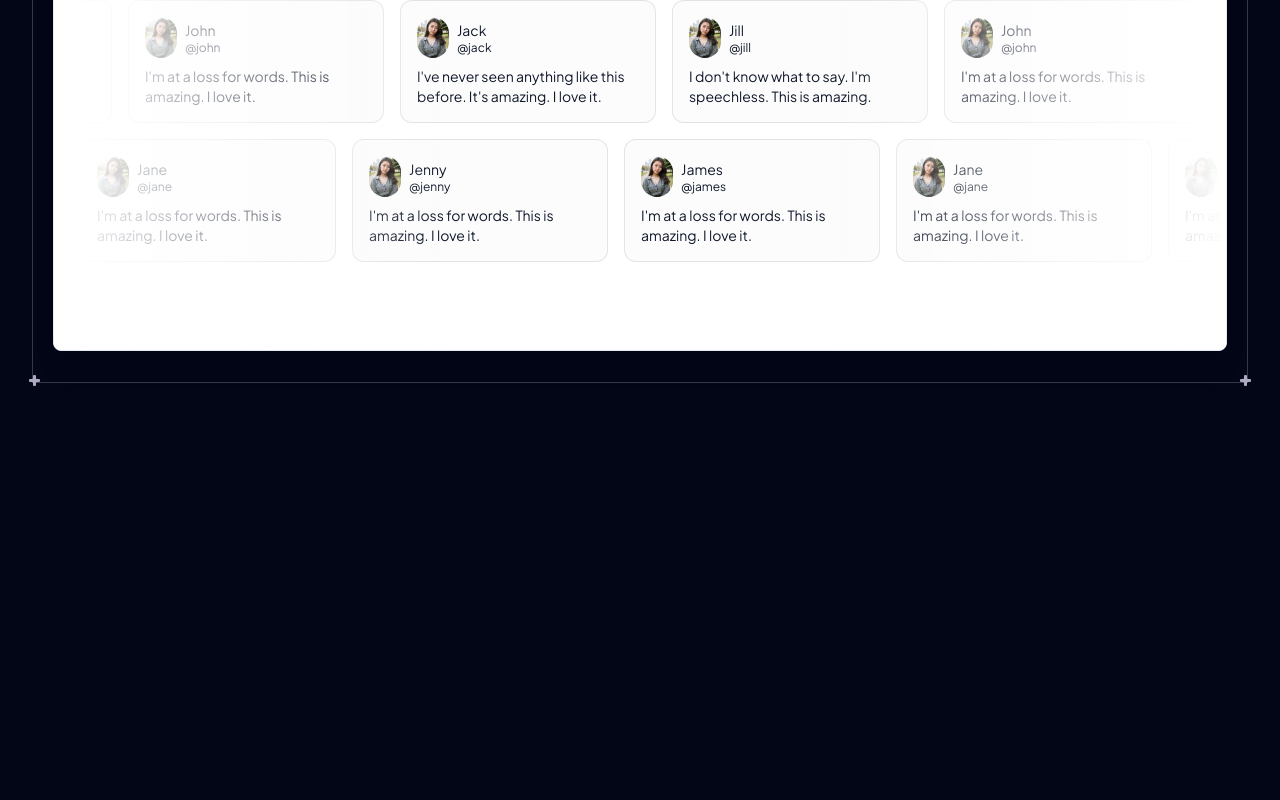
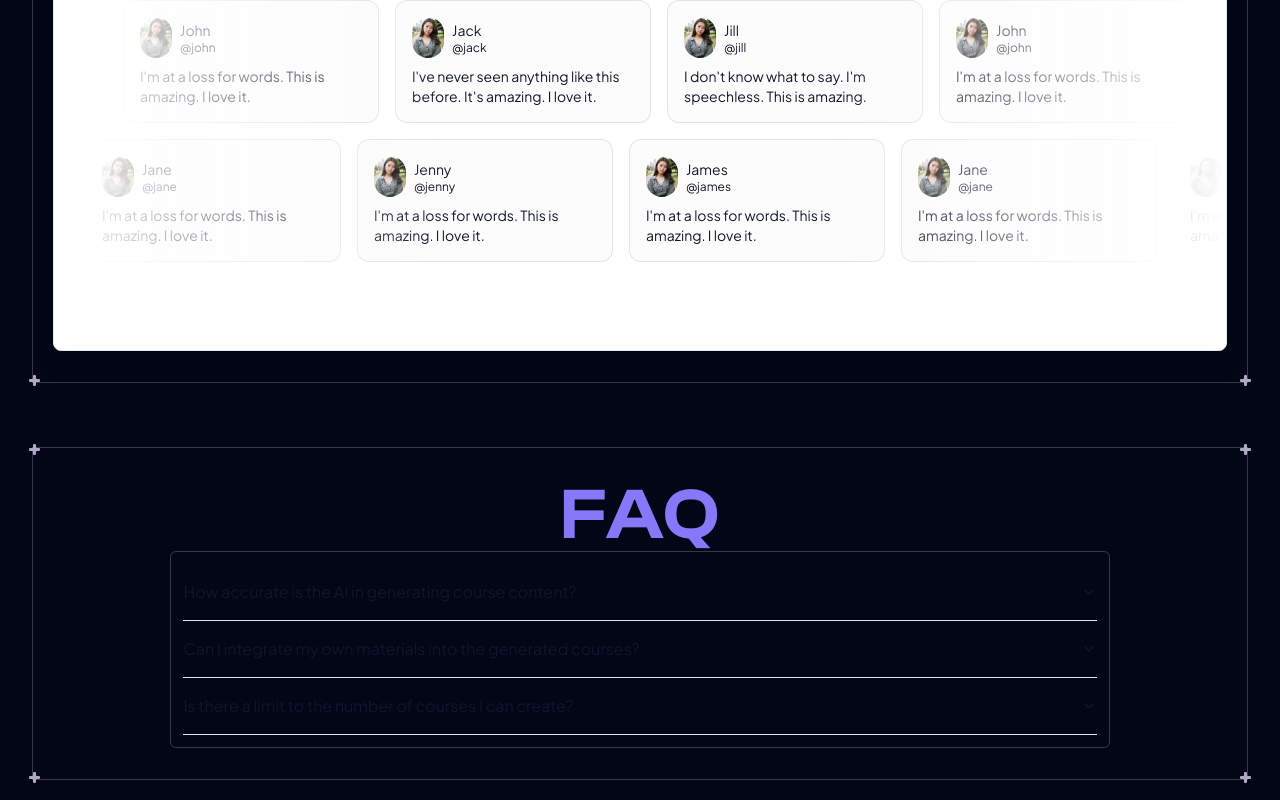
Before and after one commit to jitanshuraut/Learn-AI-Studio, a Next.js app: page / in a window 1280 px wide. Shown: the part 2715-3515 px from the top of the page. Before the commit the page ends 3118 px from the top, so only its background shows below. Built offline with nearby package versions, Linux system fonts and the light colour scheme.

Commit message:
Faq section added 🚀

```diff
--- a/package.json
+++ b/package.json
@@ -9,6 +9,7 @@
     "lint": "next lint"
   },
   "dependencies": {
+    "@radix-ui/react-accordion": "^1.2.0",
     "@radix-ui/react-slot": "^1.1.0",
     "@radix-ui/react-toast": "^1.2.1",
     "@tabler/icons-react": "^3.7.0",
--- a/src/app/page.tsx
+++ b/src/app/page.tsx
@@ -1,5 +1,6 @@
 "use client";
 import AboutSection from "@/components/about-section";
+import { FAQ } from "@/components/faq-section";
 import HeroSection from "@/components/hero-section";
 import HowItWorks from "@/components/how-It-works";
 import KeyFeatures from "@/components/key-features";
@@ -31,6 +32,10 @@
         <Section>
           <Testimonials />
         </Section>
+
+        <Section>
+          <FAQ />
+        </Section>
       </div>
     </>
   );
--- /dev/null
+++ b/src/components/faq-section/index.tsx
@@ -0,0 +1,38 @@
+import {
+  Accordion,
+  AccordionContent,
+  AccordionItem,
+  AccordionTrigger,
+} from "@/components/ui/accordion";
+
+export function FAQ() {
+  return (
+    <>
+      <h1 className="text-7xl text-[#8678F9] text-center font-headingAlt font-bold">
+        FAQ
+      </h1>
+      <div className="w-[80%] mx-auto border border-white/[0.2] p-3 rounded-md">
+        <Accordion type="single" collapsible className="w-full">
+          <AccordionItem value="item-1">
+            <AccordionTrigger>How accurate is the AI in generating course content?</AccordionTrigger>
+            <AccordionContent className="text-[#8678F9] font-bold">
+            LearnAI Studio uses advanced algorithms to ensure the content is accurate and relevant, but users can always customize and enhance the AI-generated material.
+            </AccordionContent>
+          </AccordionItem>
+          <AccordionItem value="item-2">
+            <AccordionTrigger>Can I integrate my own materials into the generated courses?</AccordionTrigger>
+            <AccordionContent className="text-[#8678F9] font-bold">
+            Absolutely! Users can easily add their own documents, videos, and other materials to the AI-generated framework.
+            </AccordionContent>
+          </AccordionItem>
+          <AccordionItem value="item-3">
+            <AccordionTrigger>Is there a limit to the number of courses I can create?</AccordionTrigger>
+            <AccordionContent className="text-[#8678F9] font-bold">
+            No, LearnAI Studio is designed to scale with your needs, allowing you to create as many courses as required.
+            </AccordionContent>
+          </AccordionItem>
+        </Accordion>
+      </div>
+    </>
+  );
+}
--- /dev/null
+++ b/src/components/ui/accordion.tsx
@@ -0,0 +1,58 @@
+"use client"
+
+import * as React from "react"
+import * as AccordionPrimitive from "@radix-ui/react-accordion"
+import { ChevronDown } from "lucide-react"
+
+import { cn } from "@/lib/utils"
+
+const Accordion = AccordionPrimitive.Root
+
+const AccordionItem = React.forwardRef<
+  React.ElementRef<typeof AccordionPrimitive.Item>,
+  React.ComponentPropsWithoutRef<typeof AccordionPrimitive.Item>
+>(({ className, ...props }, ref) => (
+  <AccordionPrimitive.Item
+    ref={ref}
+    className={cn("border-b", className)}
+    {...props}
+  />
+))
+AccordionItem.displayName = "AccordionItem"
+
+const AccordionTrigger = React.forwardRef<
+  React.ElementRef<typeof AccordionPrimitive.Trigger>,
+  React.ComponentPropsWithoutRef<typeof AccordionPrimitive.Trigger>
+>(({ className, children, ...props }, ref) => (
+  <AccordionPrimitive.Header className="flex">
+    <AccordionPrimitive.Trigger
+      ref={ref}
+      className={cn(
+        "flex flex-1 items-center justify-between py-4 font-medium transition-all hover:underline [&[data-state=open]>svg]:rotate-180",
+        className
+      )}
+      {...props}
+    >
+      {children}
+      <ChevronDown className="h-4 w-4 shrink-0 transition-transform duration-200" />
+    </AccordionPrimitive.Trigger>
+  </AccordionPrimitive.Header>
+))
+AccordionTrigger.displayName = AccordionPrimitive.Trigger.displayName
+
+const AccordionContent = React.forwardRef<
+  React.ElementRef<typeof AccordionPrimitive.Content>,
+  React.ComponentPropsWithoutRef<typeof AccordionPrimitive.Content>
+>(({ className, children, ...props }, ref) => (
+  <AccordionPrimitive.Content
+    ref={ref}
+    className="overflow-hidden text-sm transition-all data-[state=closed]:animate-accordion-up data-[state=open]:animate-accordion-down"
+    {...props}
+  >
+    <div className={cn("pb-4 pt-0", className)}>{children}</div>
+  </AccordionPrimitive.Content>
+))
+
+AccordionContent.displayName = AccordionPrimitive.Content.displayName
+
+export { Accordion, AccordionItem, AccordionTrigger, AccordionContent }
```
Also changed, not shown: 1 other file (tests, documents, lock files or other folders).
